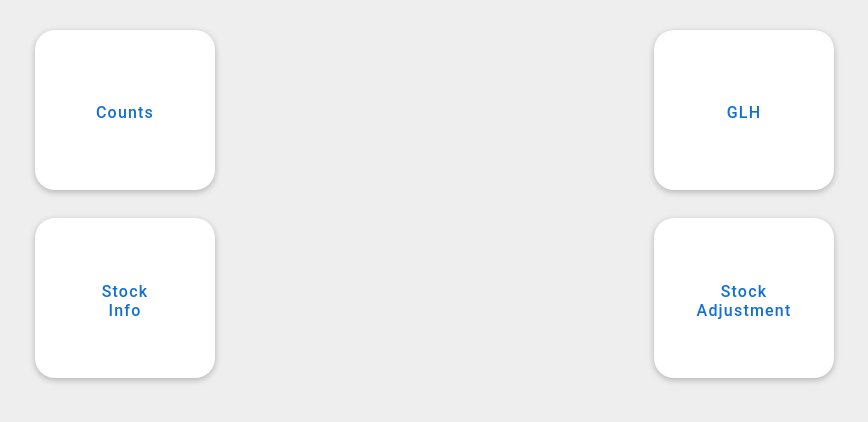
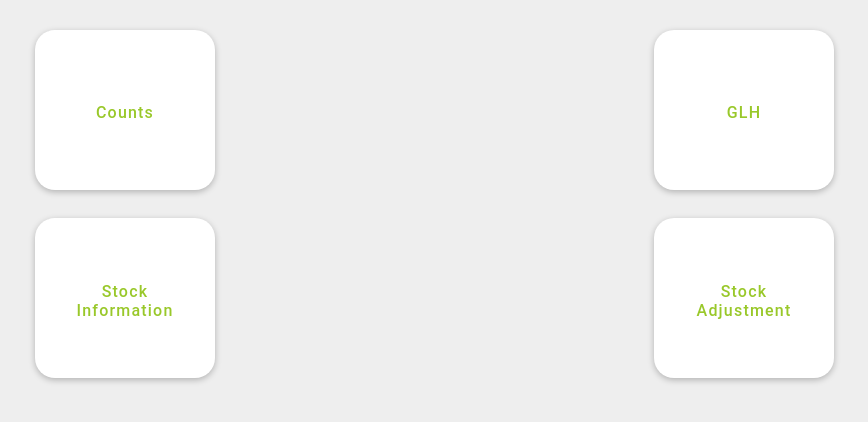
Before and after one commit to Pratiksha-Gawde/testIonic, a React (Vite) app: page / in a window 1280 px wide. Shown: the top 422 px of the page, without its empty margins (206-1074 px from the left). Built offline with nearby package versions, Linux system fonts and the light colour scheme.

Commit message:
revert  sting changes

```diff
--- a/src/pages/Home.tsx
+++ b/src/pages/Home.tsx
@@ -36,7 +36,7 @@ const Home: React.FC = () => {
           <IonRow>
             <IonCol className="ion-text-center">
               <IonButton className="ion-text-wrap" size="large"  >
-                  <IonText className="ion-text"><h6>Stock <br /> Info</h6></IonText>
+                  <IonText className="ion-text"><h6>Stock <br /> Information</h6></IonText>
               </IonButton>
             </IonCol>
             <IonCol className="ion-text-center">
--- a/src/pages/androidHome.tsx
+++ b/src/pages/androidHome.tsx
@@ -118,7 +118,7 @@ const AndroidHome: React.FC = () => {
           <IonRow>
             <IonCol className="ion-text-center">
               <IonButton className="ion-text-wrap" size="large" onClick={() => openstockInfoApp()}>
-                <IonText className="ion-text"><h6>Stock <br /> Info</h6></IonText>
+                <IonText className="ion-text"><h6>Stock <br /> Information</h6></IonText>
               </IonButton>
             </IonCol>
             <IonCol className="ion-text-center">
--- a/src/theme/variables.css
+++ b/src/theme/variables.css
@@ -4,8 +4,8 @@
 .md ion-button {
   --background: #ffff;
 
-  --color: #1271d0;
-  /* --color: #99c82a; */
+  /* --color: #236244; */
+  --color: #99c82a;
   --box-shadow: 0 2px 6px 0 rgb(0, 0, 0, 0.25);
 
   --padding-top: 30px;
```
